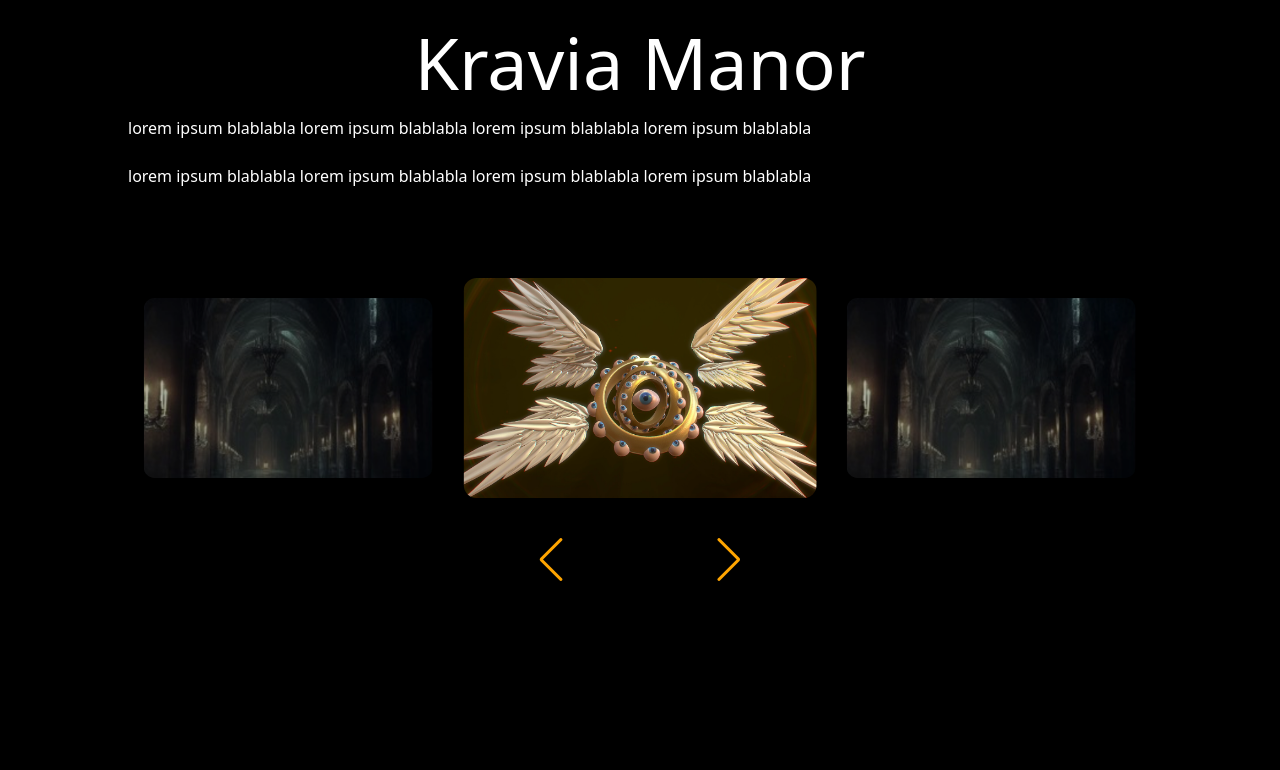
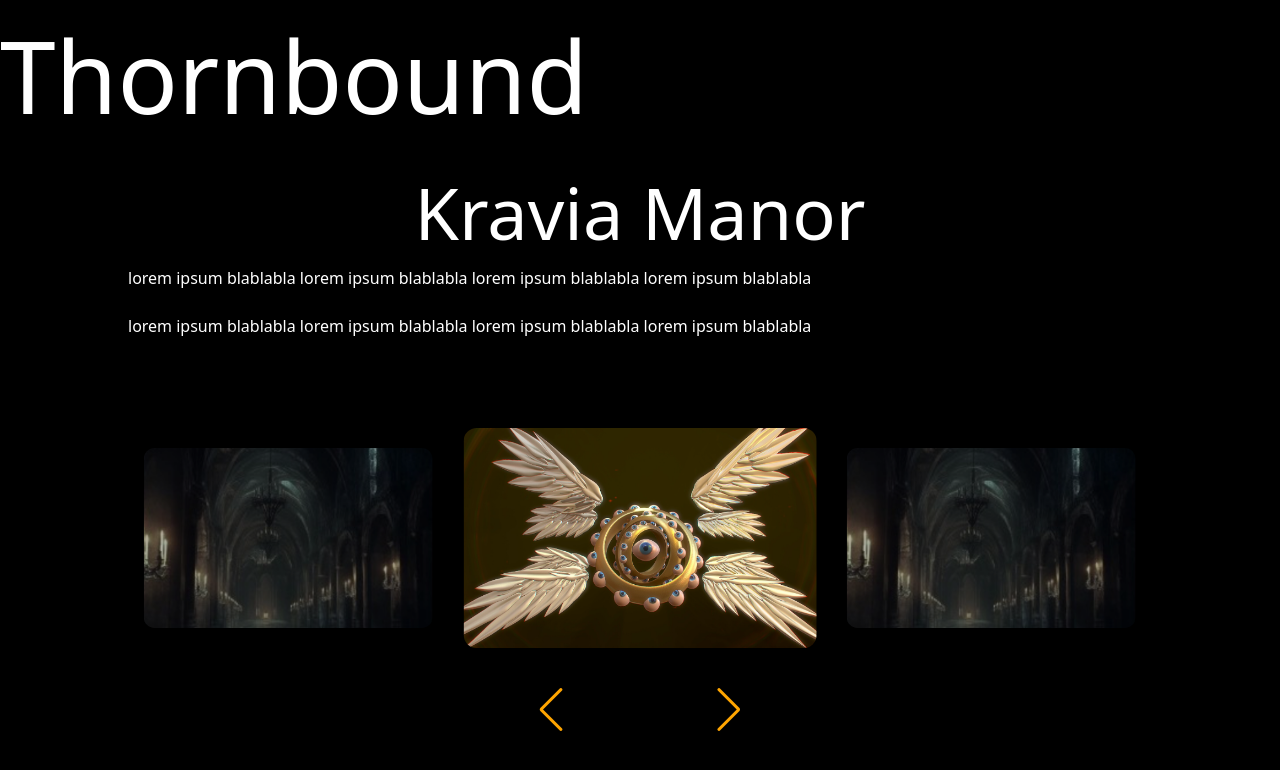
Before and after one commit to Endorze/Thornbound, a Next.js app: page / in a window 1280 px wide. Shown: the top 770 px of the page. Built offline with nearby package versions, Linux system fonts and the light colour scheme.

Commit message:
adding h1 reusable component

```diff
--- /dev/null
+++ b/src/app/components/H1Title/index.tsx
@@ -0,0 +1,12 @@
+type Props = {
+    text: string,
+    size: string,
+}
+
+const H1Title = ({text, size = "100px"}: Props) => {
+    return (
+        <h1 style={{ fontSize: size }} className="text-white">{text}</h1>
+    )
+}
+
+export default H1Title;
--- a/src/app/page.tsx
+++ b/src/app/page.tsx
@@ -1,10 +1,14 @@
 import ImageCarousel from "./components/Carousel/Carousel";
 import images from "@/data/images";
+import H1Title from "./components/H1Title";
 
 export default function Home() {
   return (
+    <>
+    <H1Title text="Thornbound" size="100px" />
     <div className="w-full p-2 flex flex-col items-center justify-center">
-      <ImageCarousel images={images} title="Kravia Manor" text1="lorem ipsum blablabla lorem ipsum blablabla lorem ipsum blablabla lorem ipsum blablabla" text2="lorem ipsum blablabla lorem ipsum blablabla lorem ipsum blablabla lorem ipsum blablabla"/>
-    </div>
+        <ImageCarousel images={images} title="Kravia Manor" text1="lorem ipsum blablabla lorem ipsum blablabla lorem ipsum blablabla lorem ipsum blablabla" text2="lorem ipsum blablabla lorem ipsum blablabla lorem ipsum blablabla lorem ipsum blablabla"/>
+      </div>
+    </>
   );
 }
```
